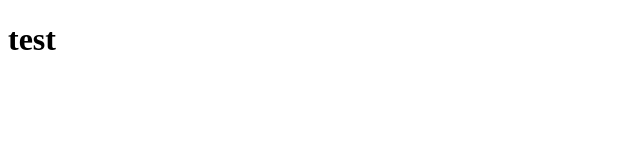
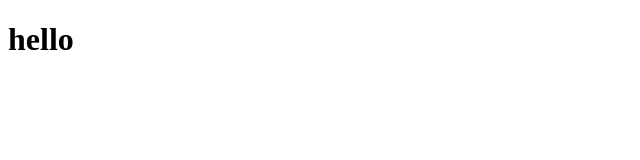
Before and after one commit to Malabanan0529/RNB-GYM, a plain HTML site: page index.html in a window 1280 px wide. Shown: the full height of the page, 0-640 px from the left. Drawn offline with Linux system fonts and the light colour scheme.

Commit message:
Update index.html

```diff
--- a/index.html
+++ b/index.html
@@ -6,6 +6,6 @@
     <title>Document</title>
 </head>
 <body>
-    <h1>test</h1>
+    <h1>hello</h1>
 </body>
 </html>
```
